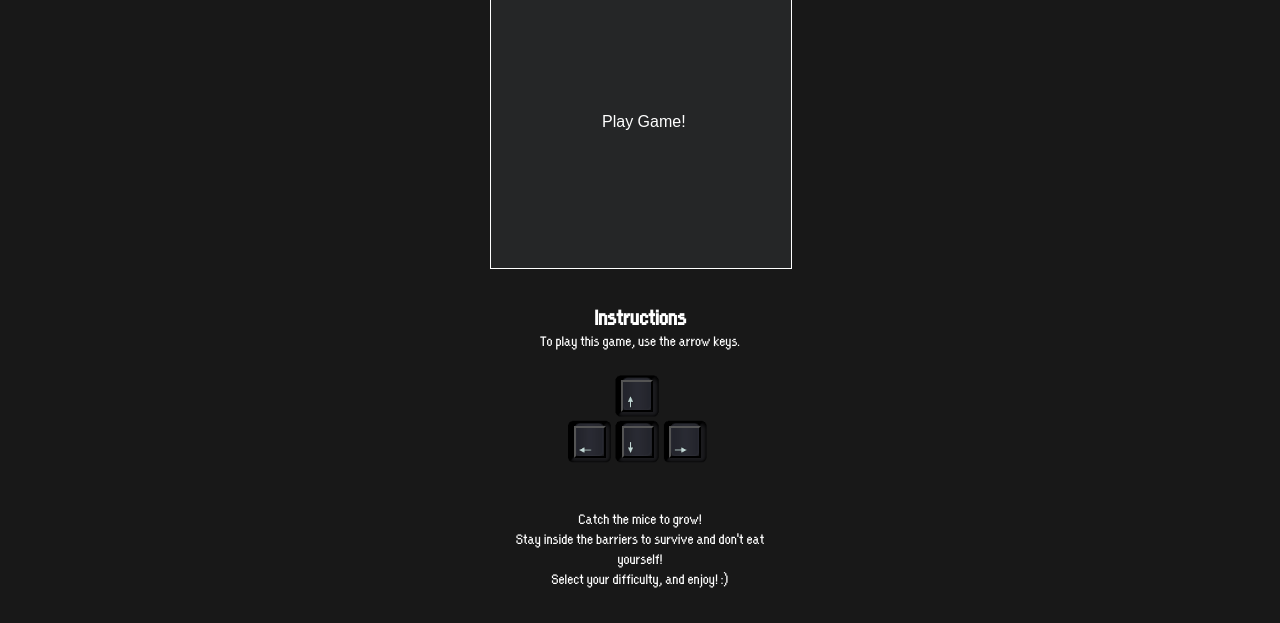
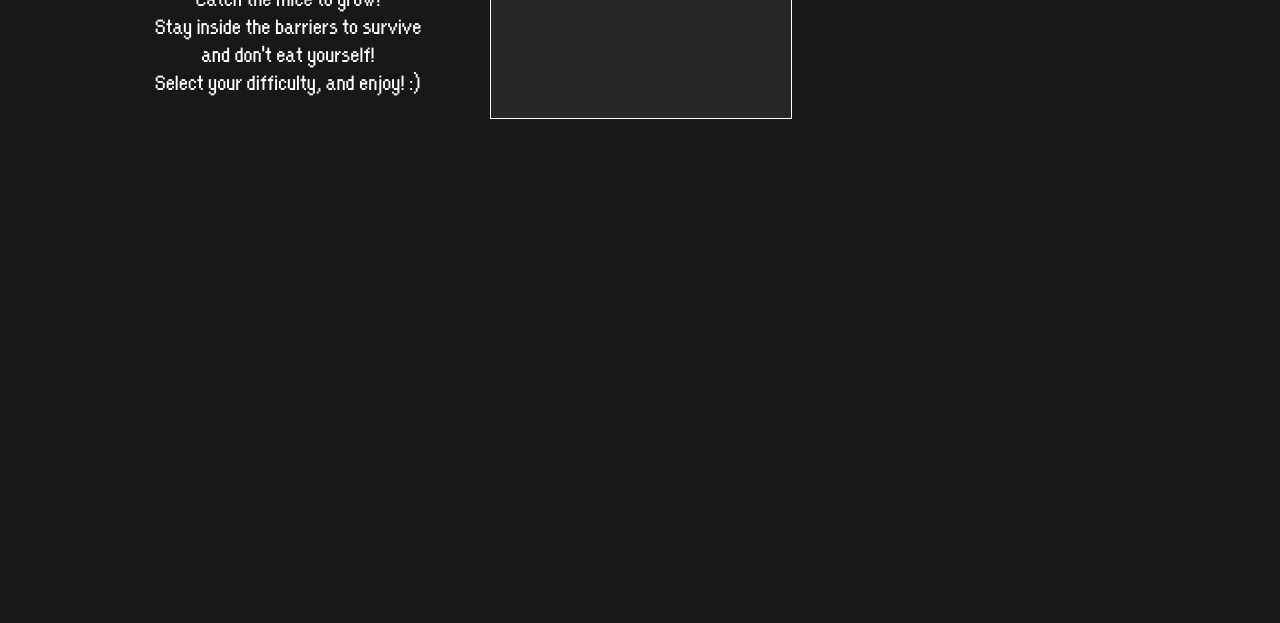
Before and after one commit to aidant842/snakeTest, a plain HTML site: page index.html in a window 1280 px wide. Shown: the part 177-800 px from the top of the page. Drawn offline with Linux system fonts and the light colour scheme.

Commit message:
changed styling for different screen sizes

```diff
--- a/assets/css/mainStyle.css
+++ b/assets/css/mainStyle.css
@@ -11,7 +11,6 @@
 
 body{
     background-color: #181818;
-
 }
 
 
@@ -30,6 +29,15 @@ html{
     float: left;
     padding: 15px;
   }
+
+  #instructions{
+    color: white;
+    text-align: center;
+    list-style: none;
+    position: relative;
+    clear: none;
+    bottom: 4rem;
+}
 
   /* For mobile phones: */
 [class*="col-"] {
@@ -50,8 +58,13 @@ html{
     .col-s-10 {width: 83.33%;}
     .col-s-11 {width: 91.66%;}
     .col-s-12 {width: 100%;}
+
+    #instructions{
+      font-size: 1.5rem;
   }
-  @media only screen and (min-width: 768px) {
+  }
+
+  @media only screen and (min-width: 1025px) {
     /* For desktop: */
     .col-1 {width: 8.33%;}
     .col-2 {width: 16.66%;}
@@ -65,6 +78,26 @@ html{
     .col-10 {width: 83.33%;}
     .col-11 {width: 91.66%;}
     .col-12 {width: 100%;}
+
+    #instructions{
+      color: white;
+      text-align: center;
+      list-style: none;
+      position: relative;
+      clear: none;
+      bottom: 19rem;
+      left: -22rem;
+      font-size: 1.5rem;
+  }
+
+  [id*="button"] {
+    display: none;
+  }
+
+  img{
+    display: none;
+  }
+
   }
 
   /*  <---------- Heading ---------->*/
@@ -78,12 +111,7 @@ html{
       text-align: center;
   }
 
-  #instructions{
-      color: white;
-      text-align: center;
-      list-style: none;
-      position: relative;
-  }
+
 
   /* .instructionsContainer{
       padding: 0;
@@ -153,10 +181,10 @@ html{
 }
 
   .canvas{
-      position: absolute;
       border: 1px solid white;
       position: relative;
       background-color: #252627;
+      clear: none;
   }
 
   .highScore{
@@ -182,42 +210,55 @@ html{
       margin: 0 auto;
   }
 
-  #upButton{
+  #buttonUp{
     background-color: transparent;
     position: relative;
-    left: 3.1rem;
-    bottom: 5.9rem;
-    height: 2rem;
-    width: 2rem;
+    left: 8.5rem;
+    bottom: 9.5rem;
+    height: 3.5rem;
+    width: 3.5rem;
     z-index: 10;
+    border: none;
   }
 
-  #rightButton{
+  #buttonRight{
     background-color: transparent;
     position: relative;
-    left: 3.9rem;
-    bottom: 3rem;
-    height: 2rem;
-    width: 2rem;
+    left: 9.6rem;
+    bottom: 5rem;
+    height: 3.5rem;
+    width: 3.5rem;
     z-index: 10;
+    border: none;
+
   }
 
-  #downButton{
+  #buttonDown{
     background-color: transparent;
     position: relative;
-    left: -1.2rem;
-    bottom: 3rem;
-    height: 2rem;
-    width: 2rem;
+    left: 1.1rem;
+    bottom: 5rem;
+    height: 3.5rem;
+    width: 3.5rem;
     z-index: 10;
+    border: none;
+
   }
 
-  #leftButton{
+  #buttonLeft{
     background-color: transparent;
     position: relative;
-    left: -6.4rem;
-    bottom: 3rem;
-    height: 2rem;
-    width: 2rem;
+    left: -7.3rem;
+    bottom: 5rem;
+    height: 3.5rem;
+    width: 3.5rem;
     z-index: 10;
+    border: none;
   }
+
+  .controllerContainer img{
+    left: 10rem;
+    margin-left: 3rem;
+    height: 10rem;
+    width: 15rem;
+  }
--- a/index.html
+++ b/index.html
@@ -23,9 +23,7 @@
 
     <div class="row">
       <div class="col-12 canvasContainer">
-
-        <!--  -->
-        <canvas class="canvas" height="300" width="300">
+        <canvas class="canvas">
         </canvas>
 
 
@@ -41,16 +39,19 @@
       </div>
     </div>
 
+    <div class="controllerContainer">
+      <img src="assets/images/arrowKeys1.png" height="100px" width="150px">
+      <button id="buttonUp"></button>
+      <button id="buttonRight"></button>
+      <button id="buttonDown"></button>
+      <button id="buttonLeft"></button>
+    </div>
+
     <div class="row">
       <div class="col-12 instructionsContainer">
         <ul id="instructions">
           <h2>Instructions</h2>
-                <li>To play this game, use the arrow keys.</li><br>
-                <img src="assets/images/arrowKeys1.png" height="100px" width="150px"><br>
-                <button id="upButton"></button>
-                <button id="rightButton"></button>
-                <button id="downButton"></button>
-                <button id="leftButton"></button>
+          <li>To play this game, use the arrow keys.</li>
           <li>Catch the mice to grow!</li>
           <li>Stay inside the barriers to survive and don't eat yourself!</li>
           <li>Select your difficulty, and enjoy! :)</li>
@@ -65,4 +66,5 @@
 <script src="assets/js/mouse.js"></script>
 <script src="assets/js/snake.js"></script>
 <script src="assets/js/draw.js"></script>
+
 </html>
```
Lines whose indentation alone changed are shown as unchanged.
